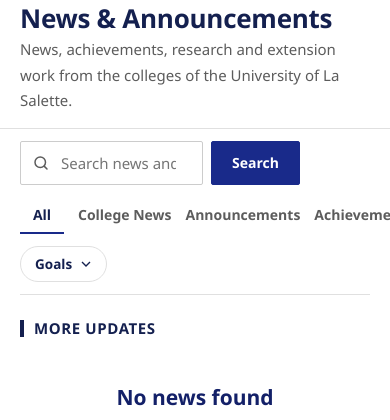
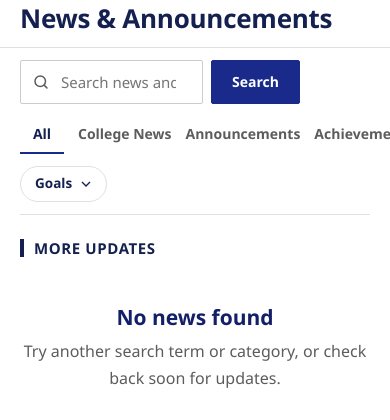
Before and after one commit to johnsonmiguel18/uls-academics, a Laravel app: page /news in a window 390 px wide. Shown: the part 164-584 px from the top of the page. Run offline with Laravel 12, Linux system fonts and the light colour scheme; data comes from the database, SQL or seed files in the repository; tables that the repository leaves empty hold one stand-in row (values such as "Sample post"); parts of the project's set-up code (start-up, migrations or seed data) failed here and were passed over; some libraries are stand-ins or nearby versions.

Commit message:
Remove the introduction sentence under the news page title
- The sentence after "News & Announcements" ("News, achievements,
  research and extension work from the colleges...") is no longer shown,
  so the page header is just the title; on phones the lead story moves
  up by about three lines
- Filtered lists still show which college or goal is listed, with a
  "See all news" link
- Retook the design preview screenshots of the front page

Co-Authored-By: Claude Opus 5.5 <noreply@anthropic.com>
Claude-Session: https://claude.ai/code/session_01LcMyg8Y3fzWt6nxCWXxJzR

```diff
--- a/resources/views/news/index.blade.php
+++ b/resources/views/news/index.blade.php
@@ -40,14 +40,13 @@
             <span>{{ $label('breadcrumb') }}</span>
         </nav>
         <h1>{{ Site::text('news.heading') }}</h1>
-        <p class="news-masthead-lead">
-            @if ($college || $sdg)
+        {{-- Only on filtered lists: which college or goal is shown, and a way back --}}
+        @if ($college || $sdg)
+            <p class="news-masthead-lead">
                 {{ $college ? $label('filtered_college', ['college' => $college->name]) : '' }}{{ $college && $sdg ? ' · ' : '' }}{{ $sdg ? $label('filtered_sdg', ['number' => request()->integer('sdg'), 'goal' => $sdg]) : '' }}.
                 <a href="{{ route('news.index') }}">{{ $label('see_all') }}</a>
-            @else
-                {{ Site::text('news.intro') }}
-            @endif
-        </p>
+            </p>
+        @endif
     </div>
 </section>
 
```
Also changed, not shown: tests/Feature/NewsFrontPageTest.php (+3 -0 lines), 3 other files.
